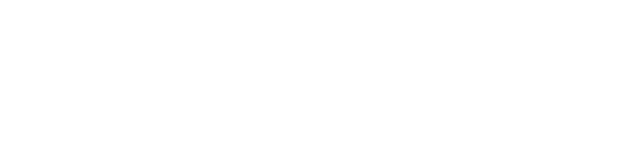
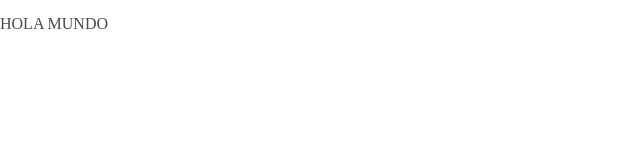
Before and after one commit to jaumecosta/hola_mundo, a plain HTML site: page index.html in a window 1280 px wide. Shown: the whole page, without its empty margins (0-640 px from the left). Drawn offline with nearby package versions, Linux system fonts and the light colour scheme; files that its build step writes are made by us from their sources.

Commit message:
Update index.html

```diff
--- a/index.html
+++ b/index.html
@@ -77,6 +77,8 @@
       -->
 
           <section>
+                        <p>HOLA MUNDO</p>
+
           </section>
 
           <article>
```
